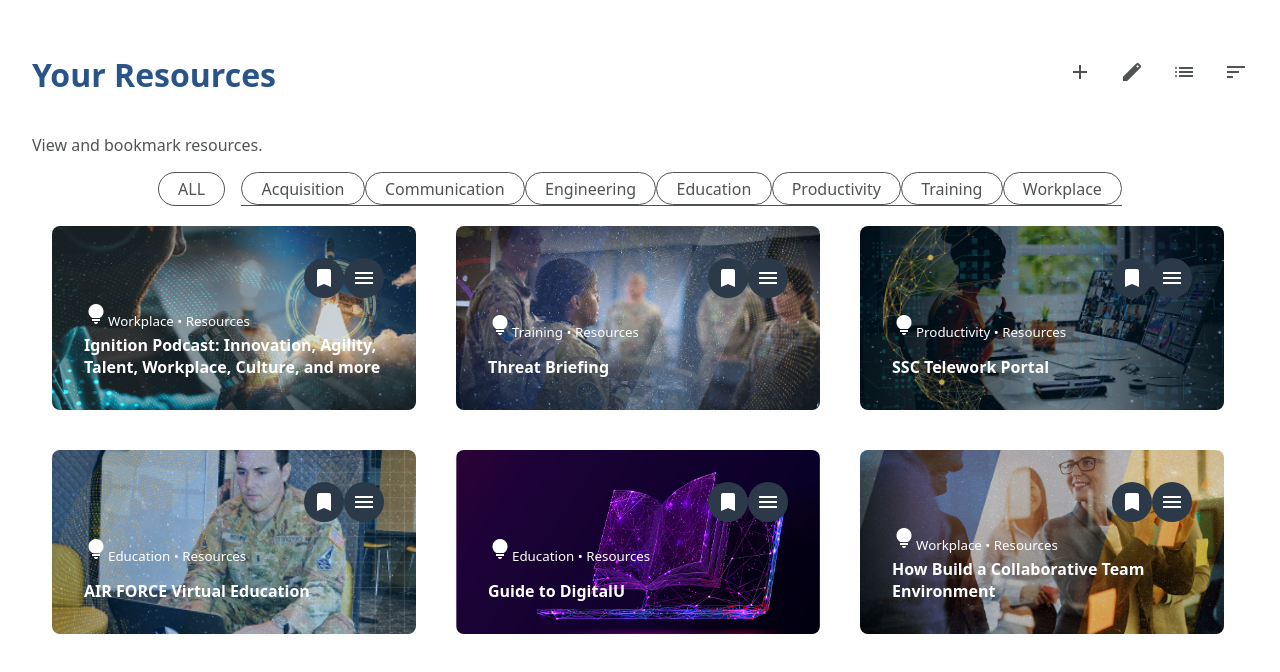
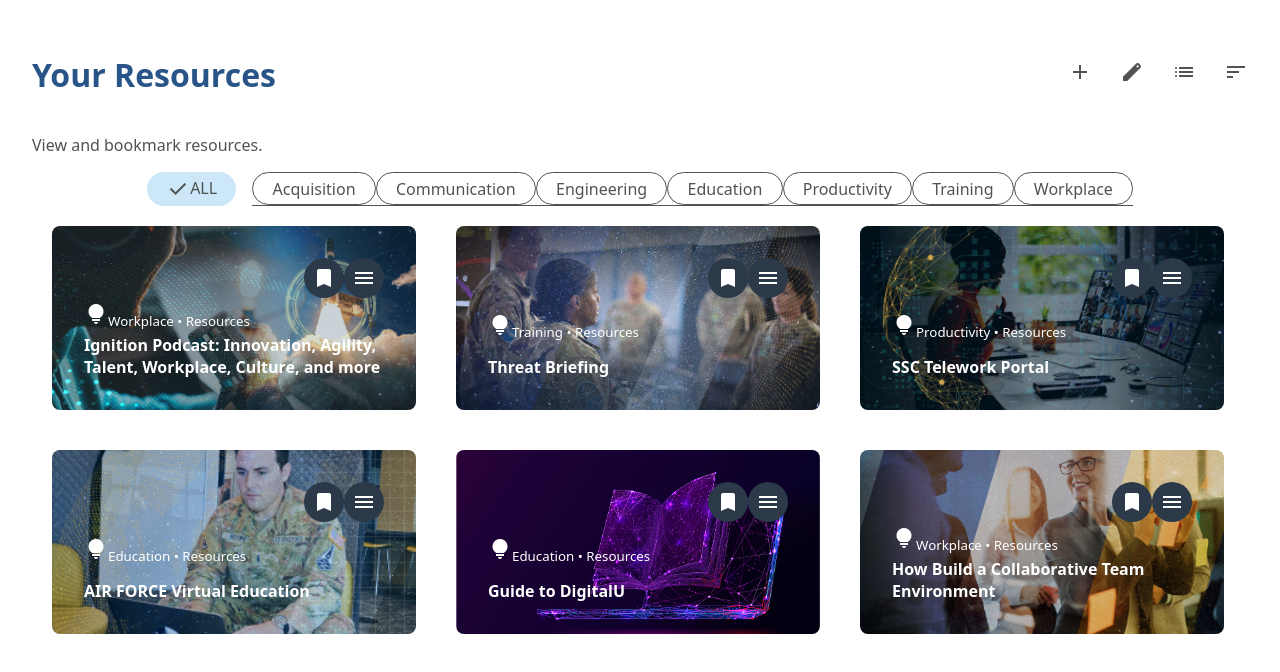
Before and after one commit to gigann/vue3-dev-challenge, a Vue app: page / in a window 1280 px wide. Shown: the top 672 px of the page. Built offline with nearby package versions, Linux system fonts and the light colour scheme.

Commit message:
filter buttons reflect state

```diff
--- a/src/components/FilterAllButton.vue
+++ b/src/components/FilterAllButton.vue
@@ -1,16 +1,26 @@
 <script setup lang="ts">
 import { computed, ref } from "vue";
 import "material-symbols";
+import categories from "../assets/categories";
+import { store } from "../store/store";
 
-const selected = ref(false);
 
 </script>
 
 <template>
-  <button v-if="selected" class="filter-button-selected" @click="selected = false">
+  <button
+  v-if="store.filters.length === 0"
+  class="filter-button-selected"
+  @click=""
+  >
     <span class="material-symbols-outlined">check</span>ALL
   </button>
-  <button v-if="!selected" class="filter-button-unselected" @click="selected = true">
+
+  <button
+  v-if="store.filters.length > 0"
+  class="filter-button-unselected"
+  @click="store.clearFilters()"
+  >
     ALL
   </button>
 
@@ -19,10 +29,8 @@ const selected = ref(false);
 
 <!-- Notes
 
-whenever a filter button is clicked, check if all buttons are clicked
-If they are, click the ALL button.
-
-If the all button is clicked, clear out the other filter buttons
-
+shows as checked if no filters are selected
+if a filter is selected, shows as unchecked (and can be clicked)
+if clicked, clears filters
 
 -->
--- a/src/components/FilterButton.vue
+++ b/src/components/FilterButton.vue
@@ -1,20 +1,45 @@
 <script setup lang="ts">
 import { computed, ref } from "vue";
 import "material-symbols";
+import { store } from "../store/store";
+import categories from "../assets/categories";
 
 const selected = ref(false);
 
 const props = defineProps({
   category: String,
 });
+
+const onClick = () => {
+  if (props.category) {
+    if (store.isFiltered(props.category)) {
+      store.removeFilter(props.category);
+    } else {
+      store.addFilter(props.category);
+
+      if (store.filters.length === categories.length) {
+        store.clearFilters();
+      }
+    }
+  }
+};
 </script>
 
 <template>
-  <button v-if="selected" class="filter-button-selected" :id="props.category" @click="selected = false">
-    <span class="material-symbols-outlined">check</span>{{ props.category }}
-  </button>
-  <button v-if="!selected" class="filter-button-unselected" @click="selected = true">
+  <button
+    v-if="!store.isFiltered(props.category)"
+    class="filter-button-unselected"
+    @click="onClick"
+  >
     {{ props.category }}
   </button>
 
+  <button
+    v-if="store.isFiltered(props.category)"
+    class="filter-button-selected"
+    :id="props.category"
+    @click="onClick"
+  >
+    <span class="material-symbols-outlined">check</span>{{ props.category }}
+  </button>
 </template>
--- a/src/store/store.ts
+++ b/src/store/store.ts
@@ -5,19 +5,22 @@ export const store = reactive({
   addFilter(category: string) {
     if (!(this.filters.find(e => e === category))) {
       this.filters.push(category);
+      console.log(`Added ${category} filter`);
     }
   },
   removeFilter(category: string) {
     const index = this.filters.indexOf(category);
     if (index > -1) {
       this.filters.splice(index, 1)
+      console.log(`Removed ${category} filter`);
     }
   },
   clearFilters() {
     this.filters.splice(0, this.filters.length);
+    console.log(`Removed all filters`);
   },
   isFiltered(category: string) {
-    if (this.filters.length === 0 || this.filters.find(e => e === category)) {
+    if (this.filters.find(e => e === category)) {
       return true;
     }
     else return false;
```
